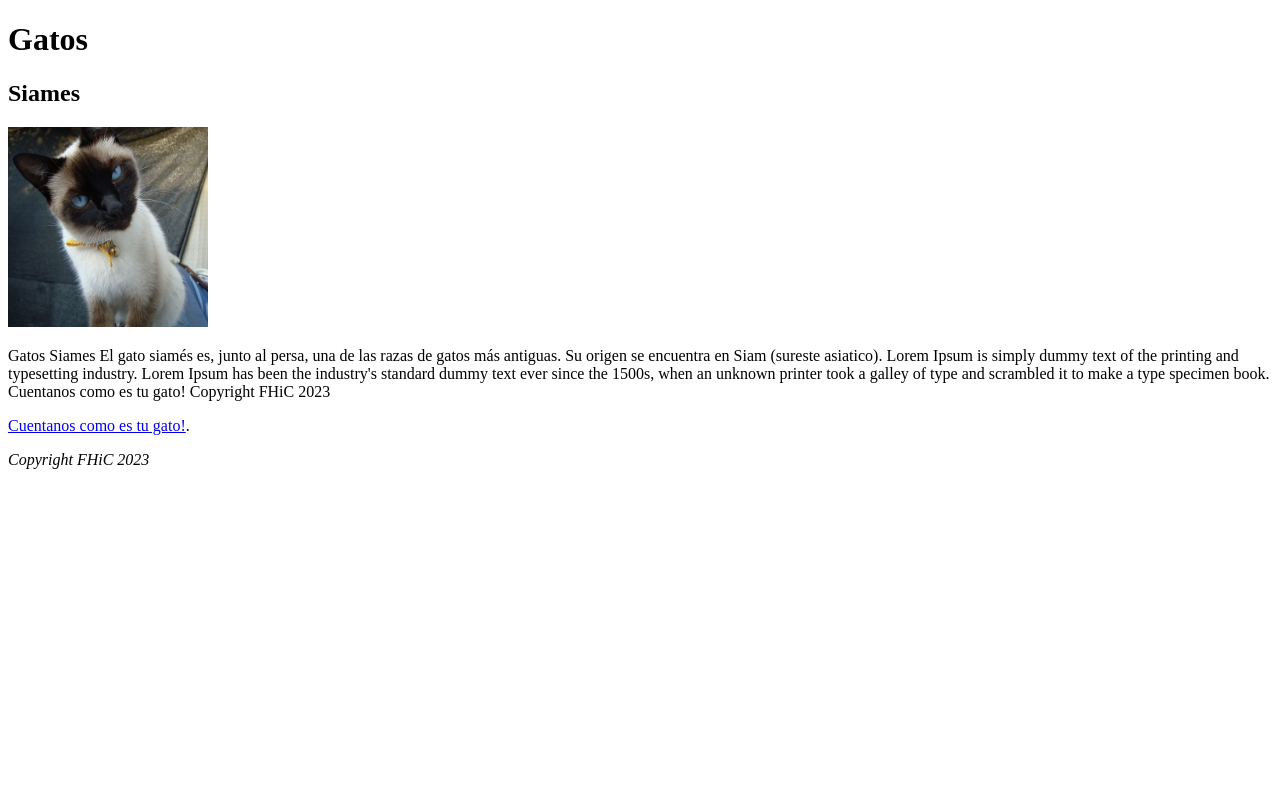
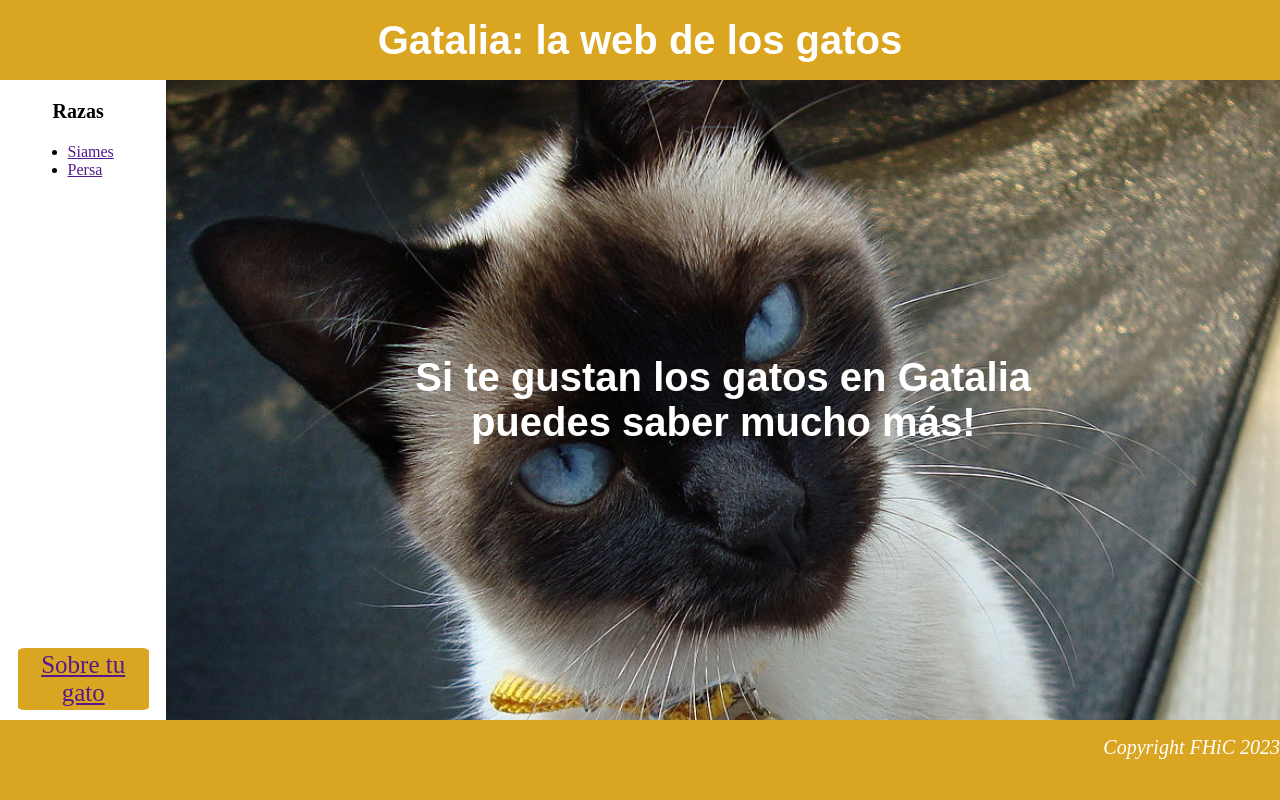
Before and after one commit to PracticasFHiC22-23/html-exercici-1-af9, a plain HTML site: page index.html in a window 1280 px wide. Drawn offline with Linux system fonts and the light colour scheme.

Commit message:
feat: css

```diff
--- /dev/null
+++ b/css/index.css
@@ -0,0 +1,103 @@
+*{
+    margin: 0 auto;
+}
+
+
+.header{
+    display: flex;
+    flex-direction: row;
+    align-items: center;
+    justify-content: center;
+    height: 10vh;
+    width: 100%;
+    background-color: goldenrod;
+}
+
+.header-text{
+    font-family: Arial, Helvetica, sans-serif;
+    color: white;
+    font-size: 40px;
+    font-weight: bold;
+}
+
+
+.footer{
+    position: relative;
+    height: 10vh;
+    width: 100%;
+    background-color: goldenrod;
+}
+
+.footer-text{
+    position: absolute;
+    top: 20%;
+    right: 0;
+    color: white;
+    font-size: 20px;
+}
+
+.container{
+    width: 100%;
+    height: 80vh;
+    display: flex;
+    flex-direction: row;
+    justify-content: center;
+}
+
+.nav{
+    display:  flex;
+    flex-direction: column;
+    justify-content: space-between; /* [x    x    x] */
+    width: 13%;
+
+}
+
+.nav-list{
+    margin-top: 20px;
+}
+
+.nav-header{
+    font-size: 20px;
+    font-weight: bold;
+    margin-bottom: 20px;
+}
+
+ul{
+    padding-inline-start: 15px;
+}
+
+.nav-item{
+    height: 60px;
+    margin-top: 20px;
+}
+
+.nav-button{
+    width: 90%;
+    background-color: goldenrod;
+    text-align: center;
+    border-radius: 5%;
+    font-size: 25px;
+    margin-bottom: 10px;
+    padding: 3px;
+}
+
+.context{
+   display: flex;
+   justify-content: center;
+   align-items: center;
+   width: 87%;
+   background: url("../img/Gato.JPG") no-repeat;
+   background-size: cover;
+}
+
+.context-text{
+    display: flex;
+    justify-content: center;
+    align-items: center;
+    font-family: Arial, Helvetica, sans-serif;
+    width: 60%;
+    font-size: 40px;
+    color: white;
+    font-weight: bold;
+    text-align: center;
+}
--- a/index.html
+++ b/index.html
@@ -1,27 +1,55 @@
 <!DOCTYPE html>
-<html>
-  <head>
-  </head>
-  <body>
-    <h1>Gatos</h1>
-    <h2>Siames</h1>
-    <img src="./imagenes/Gato.JPG" alt="Gato" width="200" height="200">
-    <p>
-      Gatos Siames El gato siamés es, junto al persa, una de las razas de gatos
-      más antiguas. Su origen se encuentra en Siam (sureste asiatico). Lorem Ipsum
-      is simply dummy text of the printing and typesetting industry. Lorem Ipsum
-      has been the industry's standard dummy text ever since the 1500s, when an
-      unknown printer took a galley of type and scrambled it to make a type
-      specimen book. Cuentanos como es tu gato! Copyright FHiC 2023
-    </p>
+<html lang="en">
 
-    <p>
-      <a href="form.html">Cuentanos como es tu gato!</a>.
-    </p>
+<head>
+  <meta charset="UTF-8">
+  <meta http-equiv="X-UA-Compatible" content="IE=edge">
+  <meta name="viewport" content="width=device-width, initial-scale=1.0">
+  <title>Index</title>
+  <link rel="stylesheet" href="./css/index.css">
+</head>
 
-    <p>
-      <i>Copyright FHiC 2023</i>
-    </p>
+<body>
 
-  </body>
+  <header class="header">
+    <div class="header-text">Gatalia: la web de los gatos</div>
+  </header>
+
+  <div class="container">
+
+    <div class="nav">
+      <div class="nav-list">
+        <div class="nav-header">
+          Razas
+        </div>
+        <div class="nav-items">
+          <ul>
+            <li><a href=""> Siames</a></li>
+            <li><a href=""> Persa</a></li>
+          </ul>
+        </div>
+      </div>
+      <a href="">
+        <div class="nav-button">
+          Sobre tu gato
+        </div>
+      </a>
+
+    </div>
+    <div class="context">
+      <div class="context-text">
+        Si te gustan los gatos en Gatalia puedes saber mucho más!
+      </div>
+    </div>
+  </div>
+
+  <footer class="footer">
+    <div class="footer-text"><i>Copyright FHiC 2023</i></div>
+  </footer>
+
+
+
+
+</body>
+
 </html>
```
Also changed, not shown: siames.html (added, +19 -0 lines), img/Gato.JPG (renamed from imagenes/Gato.JPG), 2 other files.
